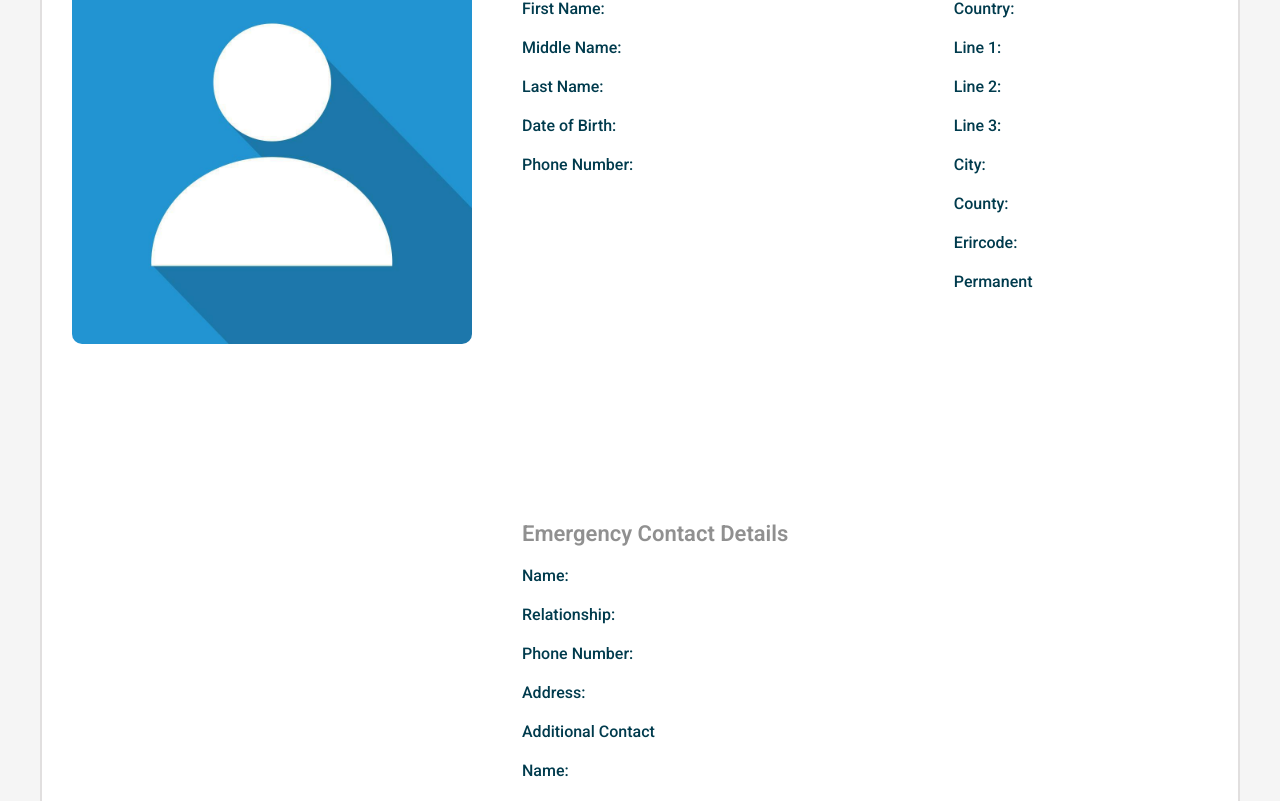
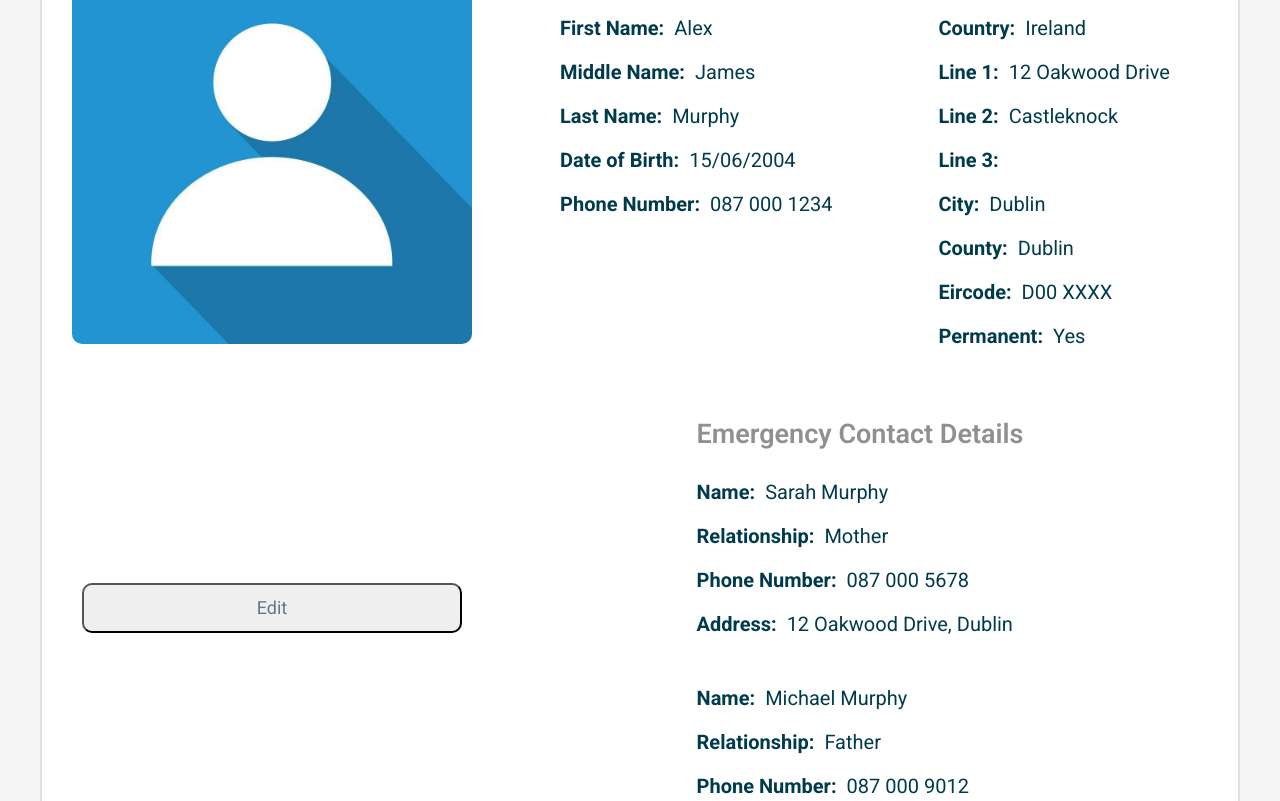
Before and after one commit to NicoletaZmeu/DCU-Key-Redesigned-UI, a React (Vite) app in the folder DCU-Key-Redesign-UI/: page /profile in a window 1280 px wide. Shown: the part 417-1218 px from the top of the page. Built offline with nearby package versions, Linux system fonts and the light colour scheme.

Commit message:
the profile page is completed, the edit button is outside the scope of the assignment hence not implemented

```diff
--- a/DCU-Key-Redesign-UI/src/pages/Profile.css
+++ b/DCU-Key-Redesign-UI/src/pages/Profile.css
@@ -10,15 +10,18 @@
 
 }
 
-.information{
+.information {
     display: flex;
-    gap: 210px;
+    flex: 1;
+    min-width: 0;
+    justify-content: space-around;
+    gap: 30px;
     flex-wrap: wrap;
 }
 
 .information .text{
     font-weight: 600;
-    font-size: 22px;
+    font-size: 27px;
 }
 
 .picture{
@@ -26,9 +29,37 @@
     border-radius: 10px;
 }
 
-.filling p{
-    padding: 10px 0px;
+.detail-row{
+    display: flex;
+    align-items: center;
+    padding-top: 20px;
+    gap: 10px;
+    font-size: 20px;
     color: #003b4d;
-    font-weight: 500;
+    font-weight: 400;
 
 }
+
+.detail-row p{
+    font-weight: 800;
+}
+
+.filling{
+    margin-bottom: 30px;
+}
+
+.filling h3{
+    color: #003b4d;
+    font-size: 21px;
+    text-align: end;
+}
+
+.start{
+    display: grid;
+}
+
+.start .next{
+    width: auto;
+    margin: 10px;
+    height: 50px;
+}
--- a/DCU-Key-Redesign-UI/src/pages/Profile.jsx
+++ b/DCU-Key-Redesign-UI/src/pages/Profile.jsx
@@ -1,4 +1,41 @@
 import './Profile.css'
+
+const student = {
+    personal: {
+        firstName: "Alex",
+        middleName: "James",
+        lastName: "Murphy",
+        dateOfBirth: "15/06/2004",
+        phoneNumber: "087 000 1234"
+    },
+
+    address: {
+        country: "Ireland",
+        line1: "12 Oakwood Drive",
+        line2: "Castleknock",
+        line3: "",
+        city: "Dublin",
+        county: "Dublin",
+        eircode: "D00 XXXX",
+        permanent: "Yes"
+    },
+
+    emergencyContacts: [
+        {
+            name: "Sarah Murphy",
+            relationship: "Mother",
+            phoneNumber: "087 000 5678",
+            address: "12 Oakwood Drive, Dublin"
+        },
+        {
+            name: "Michael Murphy",
+            relationship: "Father",
+            phoneNumber: "087 000 9012",
+            address: "12 Oakwood Drive, Dublin"
+        }
+    ]
+};
+
 
 function Profile(){
     return(
@@ -8,8 +45,9 @@ function Profile(){
             </div>
 
             <div className='profile'>
-                <div className='picture'>
+                <div className='start'>
                     <img className='picture' src="/profile.jpg" alt="default profile picture" />
+                    <button className='next'>Edit</button>
                 </div>
 
                 <div className='information'>
@@ -17,11 +55,26 @@ function Profile(){
                         <p className='text'>Your Personal Details</p>
 
                         <div className='filling'>
+                            <div className='detail-row'>
                                 <p>First Name:</p>
+                                <span>{student.personal.firstName}</span>
+                            </div>
+                            <div className='detail-row'>
                                 <p>Middle Name:</p>
+                                <span>{student.personal.middleName}</span>
+                            </div>
+                            <div className='detail-row'>
                                 <p>Last Name:</p>
+                                <span>{student.personal.lastName}</span>
+                            </div>
+                            <div className='detail-row'>
                                 <p>Date of Birth:</p>
+                                <span>{student.personal.dateOfBirth}</span>
+                            </div>
+                            <div className='detail-row'>
                                 <p>Phone Number:</p>
+                                <span>{student.personal.phoneNumber}</span>
+                            </div>
                         </div>
                     </div>
 
@@ -29,46 +82,64 @@ function Profile(){
                         <p className='text'>Address Details</p>
 
                         <div className='filling'>
+                            <div className='detail-row'>
                                 <p>Country:</p>
+                                <span>{student.address.country}</span>
+                            </div>
+                            <div className='detail-row'>
                                 <p>Line 1:</p>
+                                <span>{student.address.line1}</span>
+                            </div>
+                            <div className='detail-row'>
                                 <p>Line 2:</p>
+                                <span>{student.address.line2}</span>
+                            </div>
+                            <div className='detail-row'>
                                 <p>Line 3:</p>
+                                <span>{student.address.line3}</span>
+                            </div>
+                            <div className='detail-row'>
                                 <p>City:</p>
+                                <span>{student.address.city}</span>
+                            </div>
+                            <div className='detail-row'>
                                 <p>County:</p>
-                            <p>Erircode:</p>
-                            <p>Permanent</p>
-
+                                <span>{student.address.county}</span>
+                            </div>
+                            <div className='detail-row'>
+                                <p>Eircode:</p>
+                                <span>{student.address.eircode}</span>
+                            </div>
+                            <div className='detail-row'>
+                                <p>Permanent:</p>
+                                <span>{student.address.permanent ? 'Yes' : 'No'}</span>
+                            </div>
                         </div>
                     </div>
 
                     <div className='emergency'>
                         <p className='text'>Emergency Contact Details</p>
 
-                        <div className='filling'>
+                        {student.emergencyContacts.map((contact, index) => (
+                            <div className="filling">
+                                <div className='detail-row'>
                                     <p>Name:</p>
+                                    <span>{contact.name}</span>
+                                </div>
+                                <div className='detail-row'>
                                     <p>Relationship:</p>
+                                    <span>{contact.relationship}</span>
+                                </div>
+                                <div className='detail-row'>
                                     <p>Phone Number:</p>
+                                    <span>{contact.phoneNumber}</span>
+                                </div>
+                                <div className='detail-row'>
                                     <p>Address:</p>
-                            <p>Additional Contact</p>
-                            <p>Name:</p>
-                            <p>Relationship:</p>
-                            <p>Phone Number:</p>
-                            <p>Address:</p>
+                                    <span>{contact.address}</span>
                                 </div>
                             </div>
-
-                    <div className='bank'>
-
-                        <p className='text'>Bank Account Details</p>
-
-                        <div className='filling'>
-                            <p>Bank Name:</p>
-                            <p>Branch:</p>
-                            <p>Account Name:</p>
-                            <p>Account Number:</p>
-                            <p>Sort Code:</p>
-                            <p>IBAN:</p>
-                        </div>
+                        ))}
                     </div>
                 </div>
 
```
Lines whose indentation alone changed are shown as unchanged.
